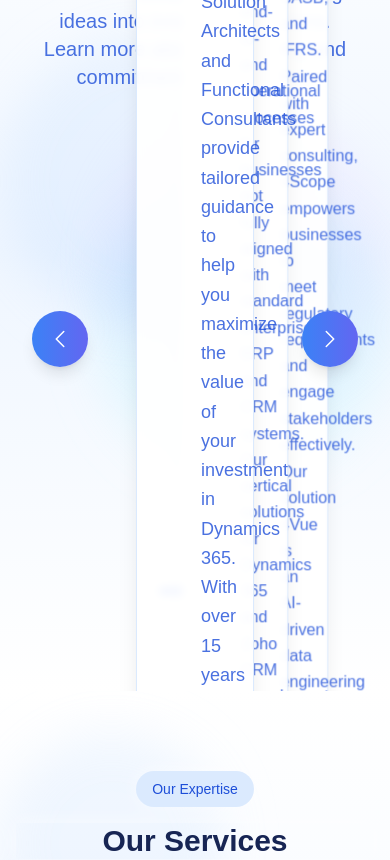
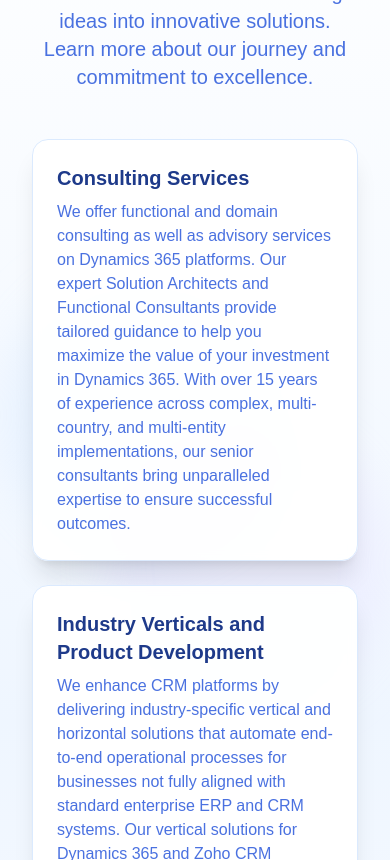
Before and after one commit to Surya-blippi/z4biz, a Next.js app: page / in a window 390 px wide. Shown: the part 1140-2000 px from the top of the page. Built offline with nearby package versions, Linux system fonts and the light colour scheme.

Commit message:
Fixed mobile view again again again again

```diff
--- a/components/AboutUs.tsx
+++ b/components/AboutUs.tsx
@@ -1,4 +1,3 @@
-// components/AboutUs.tsx
 import React from 'react';
 import { motion, AnimatePresence } from 'framer-motion';
 import { ChevronLeftIcon, ChevronRightIcon } from '@heroicons/react/24/solid';
@@ -12,9 +11,9 @@
   serviceCards: ServiceCard[];
   currentCard: number;
   setCurrentCard: (index: number) => void;
-}
+};
 
-// Variants for card animations
+// Variants for slider animations (desktop)
 const cardVariants = {
   initial: { x: 1000, opacity: 0 },
   animate: (custom: { xPosition: number; scale: number; opacity: number }) => ({
@@ -60,9 +59,8 @@
           </p>
         </motion.div>
 
-        {/* Main Content Area with Side Navigation */}
-        <div className="relative flex items-center justify-center gap-12">
-          {/* Left Arrow */}
+        {/* Desktop Slider View */}
+        <div className="hidden md:flex items-center justify-center gap-12">
           <motion.button
             whileHover={{ scale: 1.1 }}
             whileTap={{ scale: 0.95 }}
@@ -72,19 +70,16 @@
             <ChevronLeftIcon className="w-6 h-6" />
           </motion.button>
 
-          {/* Card Stack Display */}
           <div className="relative w-[800px] h-[400px] flex items-center justify-center">
             <AnimatePresence mode="popLayout">
               {serviceCards.map((card, index) => {
                 // Calculate the relative position in the stack
                 const position = (index - currentCard + serviceCards.length) % serviceCards.length;
                 const isActive = position === 0;
-                // Adjust x position, scale, and opacity based on stack order
                 const xPosition = position === 0 ? 0 : position === 1 ? 40 : position === 2 ? 80 : 100;
                 const scale = isActive ? 1 : 0.9;
                 const opacity = position >= 3 ? 0 : 1;
                 const zIndex = 10 - position;
-
                 return (
                   <motion.div
                     key={card.title}
@@ -96,9 +91,7 @@
                     transition={{ type: "spring", stiffness: 300, damping: 30 }}
                     style={{ zIndex, position: 'absolute', width: '100%' }}
                   >
-                    <div className={`bg-white/95 backdrop-blur-sm rounded-2xl p-10 shadow-xl border border-blue-100
-                      ${isActive ? 'pointer-events-auto' : 'pointer-events-none'}`}
-                    >
+                    <div className={`bg-white/95 backdrop-blur-sm rounded-2xl p-10 shadow-xl border border-blue-100 ${isActive ? 'pointer-events-auto' : 'pointer-events-none'}`}>
                       <div className="flex flex-col gap-6">
                         <div className="flex items-center gap-4">
                           <div className="w-1 h-8 bg-blue-600 rounded-full" />
@@ -117,7 +110,6 @@
             </AnimatePresence>
           </div>
 
-          {/* Right Arrow */}
           <motion.button
             whileHover={{ scale: 1.1 }}
             whileTap={{ scale: 0.95 }}
@@ -128,16 +120,24 @@
           </motion.button>
         </div>
 
-        {/* Progress Indicators */}
-        <div className="flex justify-center mt-12 gap-3">
+        {/* Mobile Stacked View */}
+        <div className="block md:hidden space-y-6">
+          {serviceCards.map((card, index) => (
+            <div key={index} className="bg-white/95 backdrop-blur-sm rounded-2xl p-6 shadow-xl border border-blue-100">
+              <h3 className="text-xl font-bold text-blue-900 mb-2">{card.title}</h3>
+              <p className="text-base text-blue-700/80">{card.content}</p>
+            </div>
+          ))}
+        </div>
+
+        {/* Progress Indicators for Desktop */}
+        <div className="hidden md:flex justify-center mt-12 gap-3">
           {serviceCards.map((_, index) => (
             <button
               key={index}
               onClick={() => setCurrentCard(index)}
               className={`h-2 transition-all duration-300 rounded-full ${
-                currentCard === index
-                  ? 'w-8 bg-blue-600'
-                  : 'w-2 bg-blue-200 hover:bg-blue-300'
+                currentCard === index ? 'w-8 bg-blue-600' : 'w-2 bg-blue-200 hover:bg-blue-300'
               }`}
             />
           ))}
--- a/components/Navigation.tsx
+++ b/components/Navigation.tsx
@@ -1,4 +1,3 @@
-// components/Navigation.tsx
 import React, { useState } from 'react';
 import { motion } from 'framer-motion';
 import Image from 'next/image';
--- a/components/Z4BIZLanding.tsx
+++ b/components/Z4BIZLanding.tsx
@@ -226,7 +226,7 @@
               transition={{ delay: index * 0.1 }}
               className="group glow"
             >
-              <div className="bg-white/90 backdrop-blur-sm rounded-2xl p-4 sm:p-6 shadow-xl border border-blue-100 hover:shadow-2xl transition-all duration-300 h-full relative overflow-hidden">
+              <div className="bg-white/95 backdrop-blur-sm rounded-2xl p-4 sm:p-6 shadow-xl border border-blue-100 hover:shadow-2xl transition-all duration-300 h-full relative overflow-hidden">
                 <div
                   className={`absolute top-0 right-0 w-24 h-24 bg-gradient-to-br ${service.gradient} opacity-10 rounded-full blur-2xl transform translate-x-6 -translate-y-6 group-hover:opacity-20 transition-opacity`}
                 />
```
